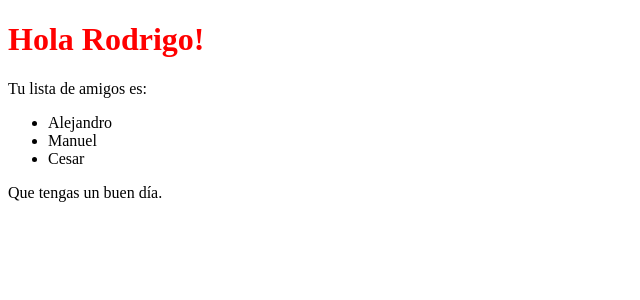
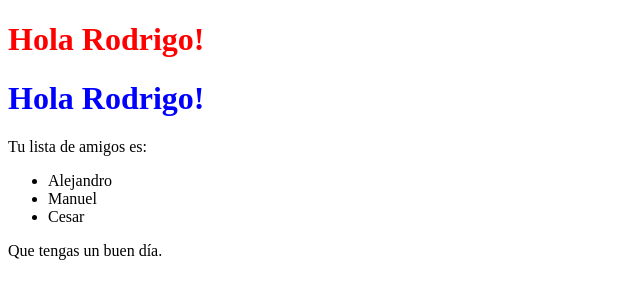
Before and after one commit to rodrigoenriquealfaro/aprendiendo_react, a React (Vite) app: page / in a window 1280 px wide. Shown: the top 300 px of the page, without its empty margins (0-640 px from the left). Built offline with nearby package versions, Linux system fonts and the light colour scheme.

Commit message:
Reproducir

```diff
--- a/src/App.jsx
+++ b/src/App.jsx
@@ -1,28 +1,11 @@
-const nombre = "Rodrigo"
-const color = "red"
-const sesion = true
-const pais = null
-const amigos = ['Alejandro', 'Manuel', 'Cesar']
-
-const Usuario = () => {
-    return (
-        <div>
-            <h1 className="titulo" style={{ color: color }}>Hola {nombre}!</h1>
-            <p>Tu lista de amigos es:</p>
-            {pais && <p>Tu eres de: {pais}</p>}
-            <ul>
-                {amigos.map((amigo, index) => (<li key={index}>{amigo}</li>))}
-            </ul>
-            <p>Que tengas un buen día.</p>
-        </div>
-    )
-}
+import Usuario from "./components/Usuario"
 
 const App = () => {
+    const sesion = true
+
     return (
         <>
             {sesion ? <Usuario /> : <p>No has iniciado sesión</p>}
-
         </>
     )
 }
--- /dev/null
+++ b/src/components/Titulo.jsx
@@ -0,0 +1,23 @@
+const TituloRojo = () => {
+    const nombre = "Rodrigo"
+    const color = "red"
+
+    return (
+        <div>
+            <h1 className="titulo" style={{ color: color }}>Hola {nombre}!</h1>
+        </div>
+    )
+}
+
+const TituloAzul = () => {
+    const nombre = "Rodrigo"
+    const color = "blue"
+
+    return (
+        <div>
+            <h1 className="titulo" style={{ color: color }}>Hola {nombre}!</h1>
+        </div>
+    )
+}
+
+export { TituloRojo, TituloAzul }
--- /dev/null
+++ b/src/components/Usuario.jsx
@@ -0,0 +1,21 @@
+import { TituloRojo, TituloAzul } from "./Titulo"
+
+const Usuario = () => {
+    const pais = null
+    const amigos = ['Alejandro', 'Manuel', 'Cesar']
+
+    return (
+        <div>
+            <TituloRojo />
+            <TituloAzul />
+            <p>Tu lista de amigos es:</p>
+            {pais && <p>Tu eres de: {pais}</p>}
+            <ul>
+                {amigos.map((amigo, index) => (<li key={index}>{amigo}</li>))}
+            </ul>
+            <p>Que tengas un buen día.</p>
+        </div>
+    )
+}
+
+export default Usuario
```
